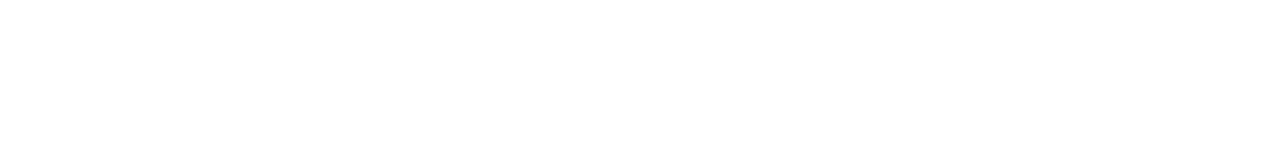
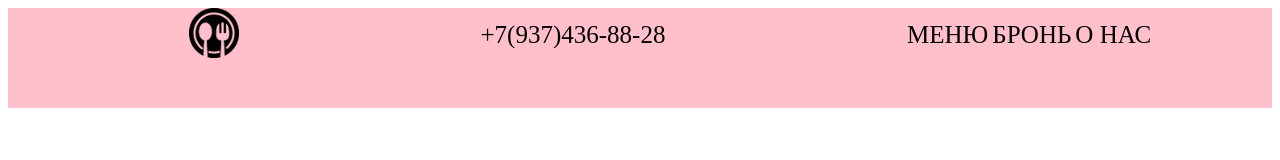
Before and after one commit to Lika110306/site2, a plain HTML site: page index.html in a window 1280 px wide. Drawn offline with Linux system fonts and the light colour scheme.

Commit message:
Add files via upload

```diff
--- a/css/main.css
+++ b/css/main.css
@@ -0,0 +1,21 @@
+.header-line{
+	justify-content: space-around;
+	align-items: center;
+	padding-top: 0px;
+	display: flex;
+}
+.iconka{
+margin-left: 60px;
+}
+.verh{
+	width: 100%;
+	height: 100px;
+	background: pink;
+}
+.nomer{
+	font-size: 25px;
+}
+.text{
+	text-decoration: none;  /* убрали подчеркивание */
+	color: black;
+	font-size: 25px;
--- a/index.html
+++ b/index.html
@@ -8,8 +8,22 @@
 </head>
 
 <body>
+	<div class="verh">
 
+		<div class="header-line">
 
+	<div class="iconka"><img src=".\f\iconka.png" width="50px">
+	</div>
+	<div class="nomer">+7(937)436-88-28
+	</div>
+	<div class="ctr">
+		<a class ="text" href="@">МЕНЮ</a>
+		<a class ="text" href="@">БРОНЬ</a>
+		<a class ="text" href="@">О НАС</a>
+
+		</div>
+		</div>
+	</div>
 
 </body>
 
```
Also changed, not shown: f/iconka.png (added).
